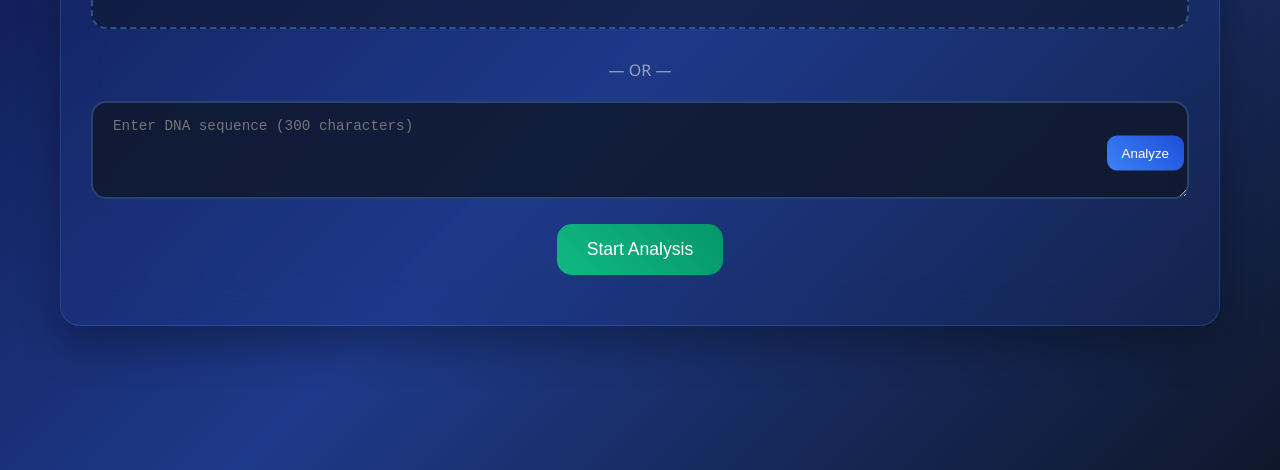
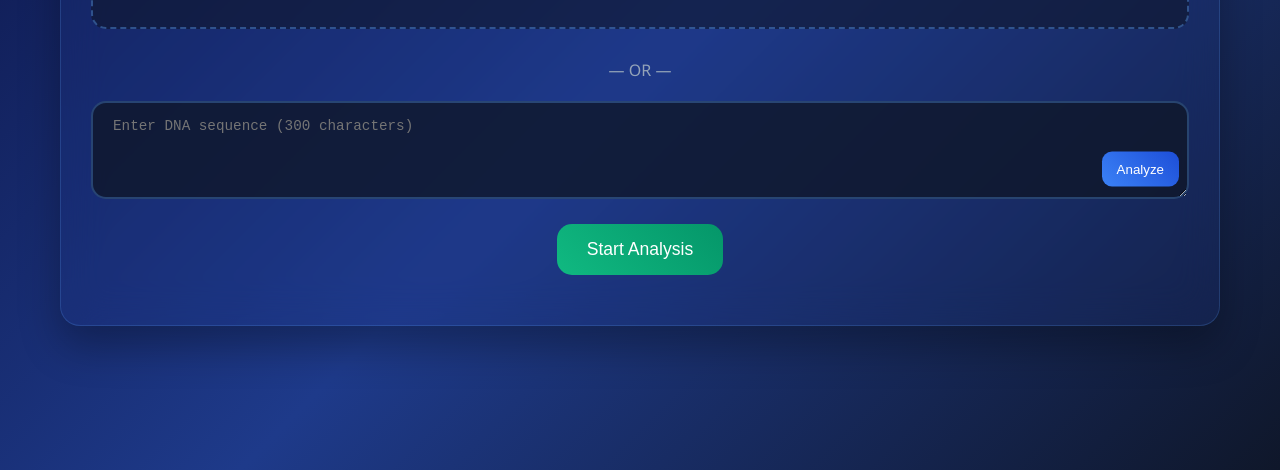
Before and after one commit to ssrithwik007/eDNA-backend, a plain HTML site: page index.html in a window 1280 px wide. Shown: the part 330-800 px from the top of the page. Drawn offline with Linux system fonts and the light colour scheme.

Commit message:
modified frontend

```diff
--- a/index.html
+++ b/index.html
@@ -64,7 +64,7 @@
 
         .search-input {
             width: 100%;
-            padding: 15px 50px 15px 20px;
+            padding: 15px 60px 15px 20px;
             font-size: 1.1em;
             background: rgba(15, 23, 42, 0.8);
             border: 2px solid rgba(96, 165, 250, 0.3);
@@ -81,8 +81,8 @@
 
         .search-btn {
             position: absolute;
-            right: 5px;
-            top: 50%;
+            right: 10px;
+            bottom: 0px;
             transform: translateY(-50%);
             background: linear-gradient(45deg, #3b82f6, #1d4ed8);
             border: none;
@@ -91,6 +91,7 @@
             color: white;
             cursor: pointer;
             transition: all 0.3s ease;
+
         }
 
         .search-btn:hover {
@@ -260,8 +261,8 @@
         <div id="summarySection" class="hidden">
             <h2 style="margin-bottom: 20px;">Summary Statistics</h2>
             <div class="stats-section" id="summaryStats"></div>
-            <div id="umapPlotContainer" style="text-align:center; margin-top: 20px;">
-                <img id="umapPlot" alt="UMAP Plot" style="max-width: 100%; border-radius: 15px; box-shadow: 0 10px 25px rgba(16, 185, 129, 0.4);" />
+            <div id="umapPlotContainer" style= "margin-top: 20px; padding-left: 140px">
+                <img id="umapPlot" alt="UMAP Plot" style="width: 25cm; text-align:center;  border-radius: 15px; box-shadow: 0 10px 25px rgba(16, 185, 129, 0.4);" />
             </div>
         </div>
 
```
